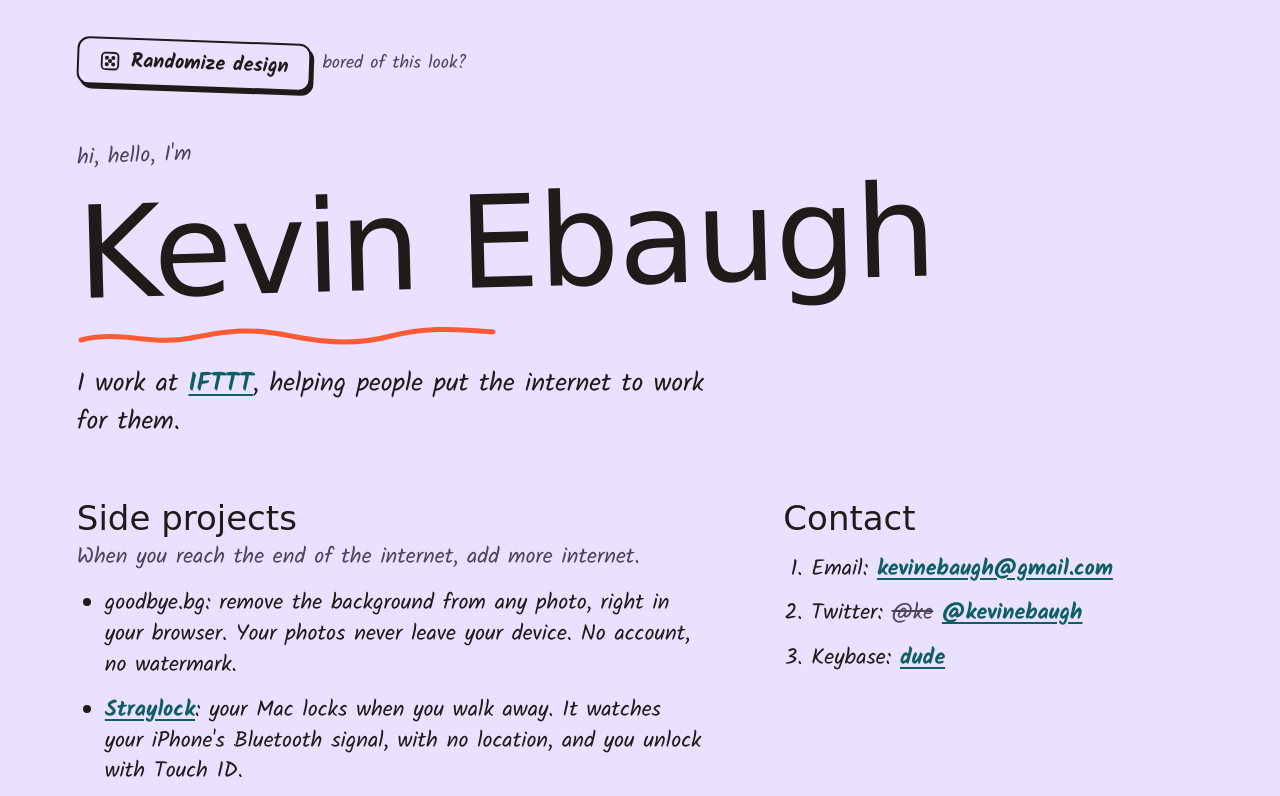
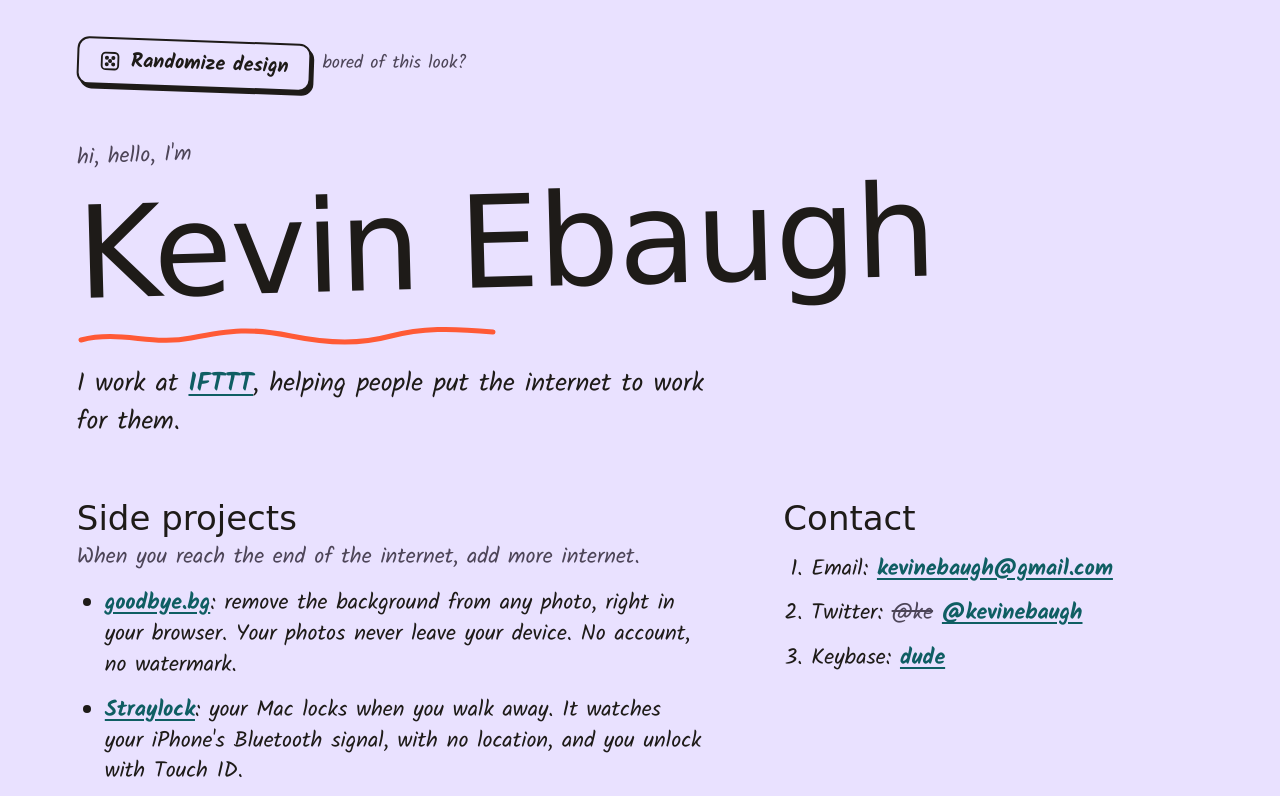
Before and after one commit to kevinebaugh/kevinebaugh.github.io, a plain HTML site: page index.html in a window 1280 px wide. Shown: the top 796 px of the page. Drawn offline with Linux system fonts and the light colour scheme; no server answers; a web font is replaced by a local one.

Commit message:
Link goodbye.bg now that it's live
Co-Authored-By: Claude Opus 5.5 <noreply@anthropic.com>

```diff
--- a/index.html
+++ b/index.html
@@ -193,7 +193,7 @@
           <p class="subtitle">When you reach the end of the internet, add more internet.</p>
         </hgroup>
         <ul>
-          <li>goodbye.bg: remove the background from any photo, right in your browser. Your photos never leave your device. No account, no watermark.</li>
+          <li><a href="https://goodbye.bg">goodbye.bg</a>: remove the background from any photo, right in your browser. Your photos never leave your device. No account, no watermark.</li>
           <li><a href="https://straylock.com">Straylock</a>: your Mac locks when you walk away. It watches your iPhone's Bluetooth signal, with no location, and you unlock with Touch ID.</li>
           <li><s><a href="https://goodwin.money/sunset/">Goodwin</a>: a calmer way for couples to talk about shared money. It works over text, so there's no app to download.</s> Sunset November 5, 2026. <a href="https://goodwin.money/sunset/">Read the goodbye.</a></li>
           <li><a href="https://timezones.compare">timezones.compare</a>: find the one hour when all your coworkers are awake. It reads time zones straight from Slack, so nobody keeps a spreadsheet of who lives where.</li>
```
